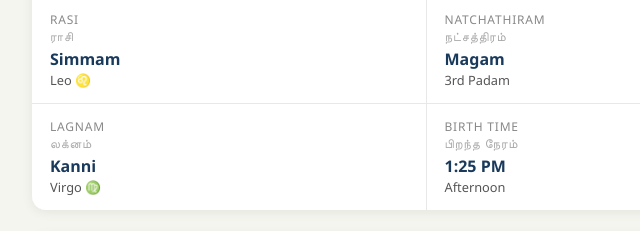
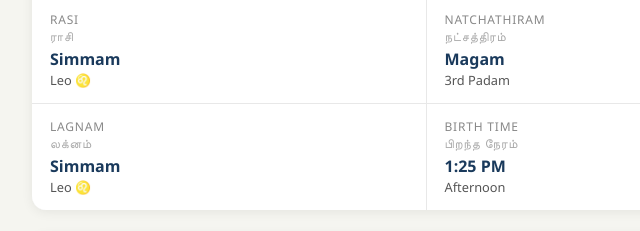
Before and after one commit to madhankumar866/biodata, a plain HTML site: page index.html in a window 1280 px wide. Shown: the part 1130-1361 px from the top of the page, 214-854 px from the left. Drawn offline with Linux system fonts and the light colour scheme.

Commit message:
CORRECTED zodiac sign from Kanni to Simmam

```diff
--- a/index.html
+++ b/index.html
@@ -378,8 +378,8 @@
         </div>
         <div class="h-cell">
           <div class="label">Lagnam <span class="tamil">லக்னம்</span></div>
-          <div class="value">Kanni</div>
-          <div class="sub">Virgo ♍</div>
+          <div class="value">Simmam</div>
+          <div class="sub">Leo ♌</div>
         </div>
         <div class="h-cell">
           <div class="label">Birth Time <span class="tamil">பிறந்த நேரம்</span></div>
```
